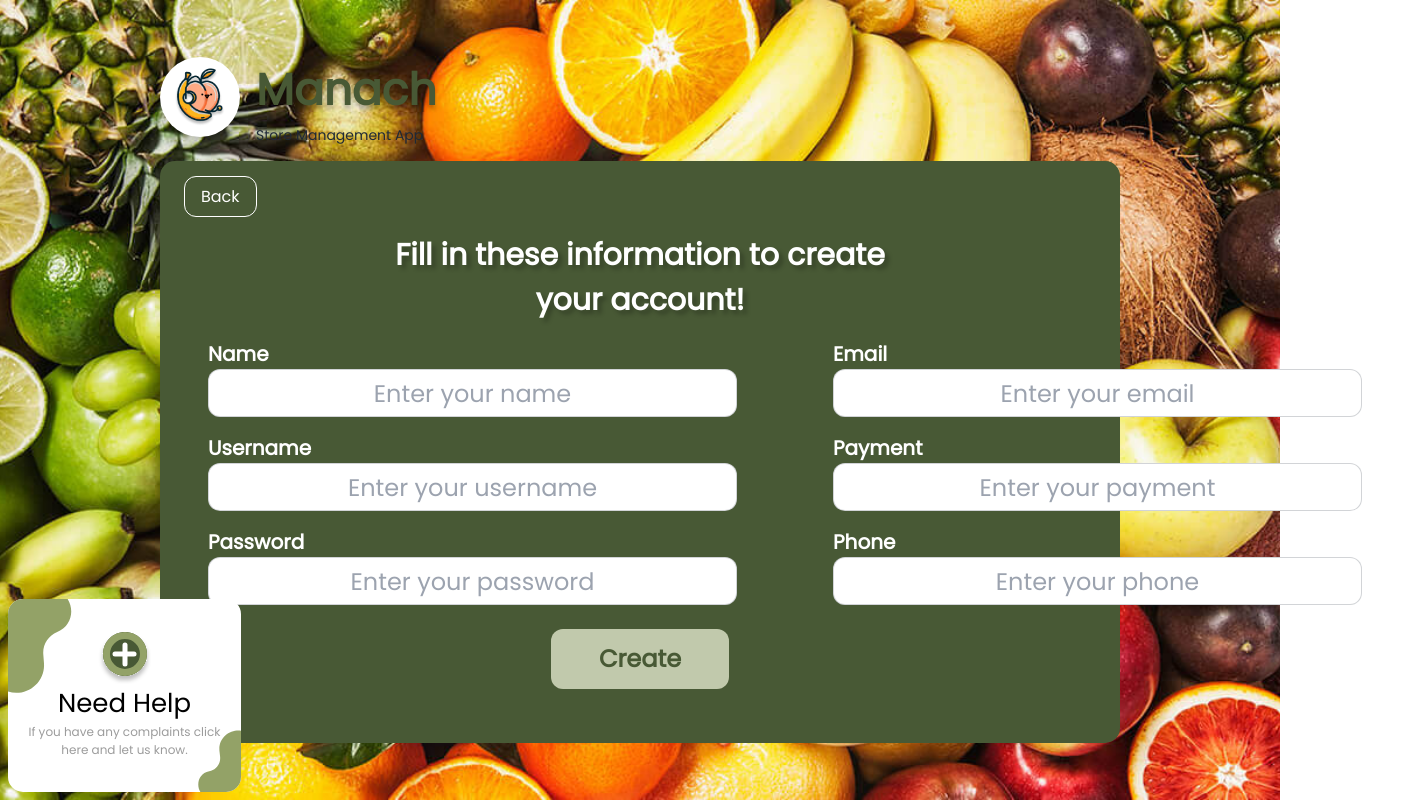
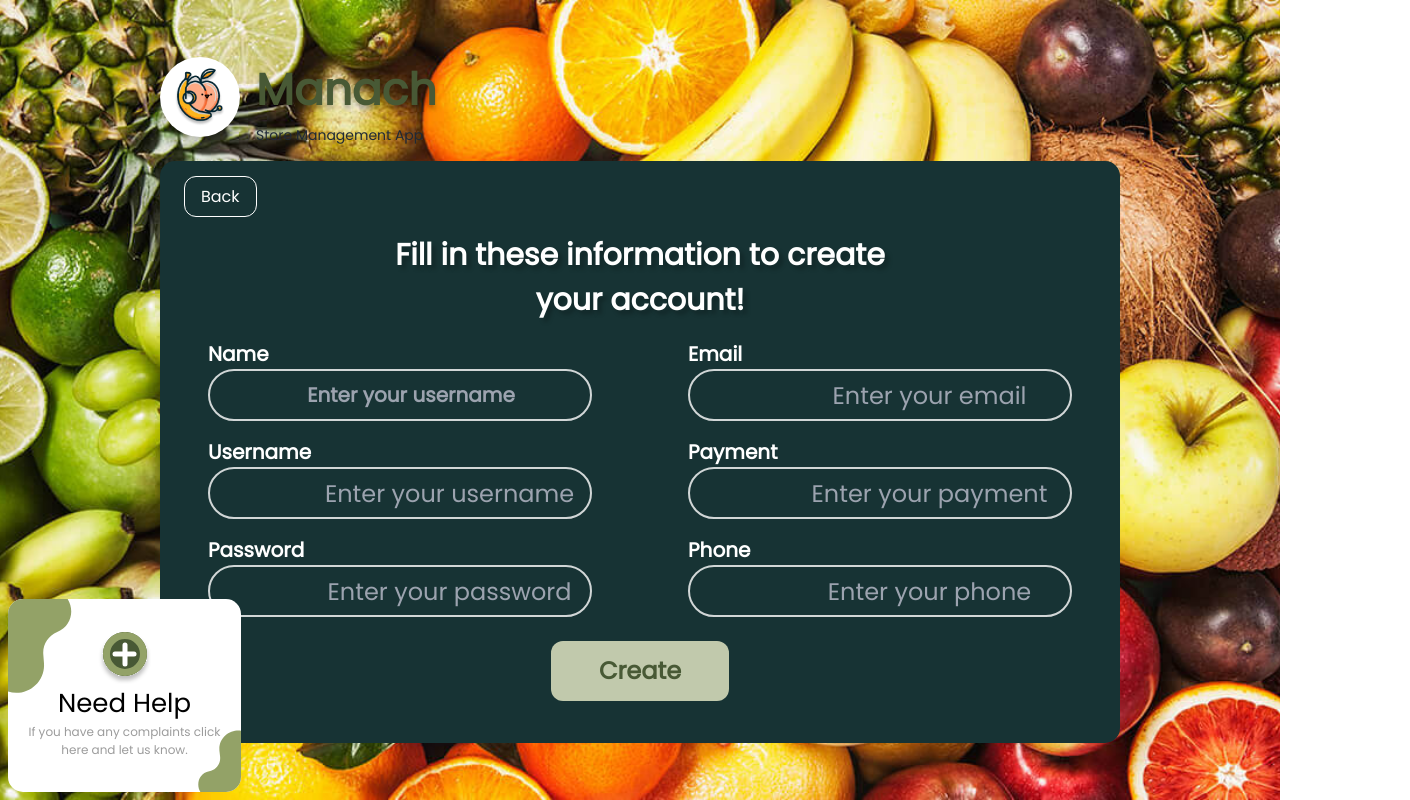
Before and after one commit to PHUPhan1707/Fruit-selling-management, a React (Vite) app: page /auth/signup in a window 1280 px wide. Shown: the whole page, 1410 px wide, since content can reach past the window. Built offline with nearby package versions, Linux system fonts and the light colour scheme; a web font is replaced by a local one.

Commit message:
About us/Auth Ux/Ui

```diff
--- a/src/components/WhatSetsUs/WhatSetsUsApart.jsx
+++ b/src/components/WhatSetsUs/WhatSetsUsApart.jsx
@@ -9,21 +9,22 @@ const WhatSetsUsApart = () => {
 					backgroundColor: '#485935',
 					display: 'flex',
 					flexDirection: 'column',
-					alignItems: 'flex-start',
-					paddingLeft: '170px',
+					alignItems: 'center',
+					paddingLeft: '0px',
 				}}
 			>
 				<div
 					style={{
 						width: '528px',
 						height: '106px',
-						color: '#ECF5E1',
+						color: 'green',
 						fontSize: '48px',
 						fontWeight: '700',
 						paddingTop: '107px',
+
 					}}
 				>
-					What sets us apart?
+					Soak with freshness
 				</div>
 				<div
 					style={{
--- a/src/routes/AboutUs/AtManach.jsx
+++ b/src/routes/AboutUs/AtManach.jsx
@@ -53,6 +53,7 @@ const AtManach = () => {
               gap: "15px",
               maxWidth: "100%",
               overflow: "hidden",
+              marginTop: "-80px",
             }}
           >
             {[...Array(4)].map((_, index) => {
@@ -67,9 +68,11 @@ const AtManach = () => {
                   transition={{ type: "spring", stiffness: 100 }}
                   className="card"
                   style={{
-                    width: "300px",
-                    height: "450px",
+                    width: "200px ",
+                    height: "425px",
                     flexShrink: 0,
+                    marginLeft: "25px",
+                    marginTop: index % 2 === 0 ? "120px" : "0",
                   }}
                 >
                   <img
@@ -103,7 +106,7 @@ const AtManach = () => {
           flexDirection: "column",
           justifyContent: "center",
           alignItems: "center",
-          padding: "60px",
+          padding: "50px",
           marginTop: "-150px",
           position: "relative",
           zIndex: -1,
@@ -125,7 +128,7 @@ const AtManach = () => {
           Live well and eat with passion
         </div>
         <ul
-        style={{
+          style={{
             fontSize: 15,
             color: '#F0F0F0',
             fontFamily: "Inter",
@@ -170,7 +173,7 @@ const AtManach = () => {
           <div
             style={{
               width: "800px",
-              height: "100px",
+              height: "auto",
               color: "#485935",
               fontSize: 20,
               fontFamily: "Poppins",
@@ -179,8 +182,13 @@ const AtManach = () => {
               padding: "50px",
             }}
           >
-            Whether you crave the familiar comfort of a classic apple or the
-            exotic allure of a tropical mango, we've got you covered!
+            We believe in produce. Tasty produce. Produce like:<br />
+
+            Apples. Oranges. Limes. Lemons. Guavas. Carrots. Cucumbers. Jicamas. Cauliflowers. Brussels sprouts. Shallots. Japanese eggplants. Asparagus. Artichokes—Jerusalem artichokes, too. Radishes. Broccoli. Baby broccoli. Broccolini. Bok choy. Scallions. Ginger. Cherries. Raspberries. Cilantro. Parsley. Dill.
+            <br />
+            What are we forgetting?
+            <br />
+            Oh! Onions. Yams. Avocados. Lettuce. Arugula (to some, “rocket”). Persian cucumbers, in addition to aforementioned “normal” cucumbers. Artichokes. Zucchinis. Pumpkins. Squash (what some cultures call pumpkins). Sweet potatoes and potato-potatoes. Jackfruit. Monk fruit. Fruit of the Loom. Fruits of our labor (this website). Sorrel. Pineapple. Mango. Gooseberries. Blackberries. Tomatoes. Heirloom tomatoes. Beets. Chives. Corn. Endive. Escarole, which, we swear, we’re vendors of organic produce, but if you asked us to describe what escaroles are...
           </div>
         </div>
       </div>
--- a/src/routes/AboutUs/Carousel.jsx
+++ b/src/routes/AboutUs/Carousel.jsx
@@ -50,26 +50,7 @@ const Carousel = () => {
 				</div>
 			</div>
 
-			<img
-				className="absolute right-0 top-3/4"
-				src="/src/assets/2a 1.png"
-				alt=""
-				style={{
-					width: '41.36819rem',
-					height: '21.88319rem',
-					clipPath: 'inset(0 0% 9% 0)',
-				}}
-			/>
-			<img
-				className="absolute left-0 top-3/4"
-				src="/src/assets/2b 2.png"
-				alt=""
-				style={{
-					width: '28.75rem',
-					height: '28.4375rem',
-					clipPath: 'inset(0 0 30% 0)',
-				}}
-			/>
+
 		</div>
 	)
 }
--- a/src/routes/Auth/AuthTemplate.jsx
+++ b/src/routes/Auth/AuthTemplate.jsx
@@ -6,24 +6,22 @@ const AuthTemplate = () => {
 	return (
 		<div className="flex">
 			<div
-
-
 			>
 				<div className="absolute bottom-0">
 					<NeedHelps />
 				</div>
 			</div>
-			<div className="flex-1 flex justify-center items-center min-h-screen w-full"
+			<div className="flex-1 flex justify-center absolute items-center min-h-screen w-full"
 			    style={{
 					backgroundImage: 'url(/src/assets/background_login.jpg)',
 					backgroundPosition: 'center',
 					backgroundRepeat: 'no-repeat',
 					backgroundSize: 'cover',
 					display: 'flex',
-
-
 					justifyContent: 'center',
-					alignItems: 'center',}}>
+					alignItems: 'center',
+					zIndex: -1,
+				}}>
 				<Outlet />
 			</div>
 		</div>
--- a/src/routes/Auth/Signup.jsx
+++ b/src/routes/Auth/Signup.jsx
@@ -91,7 +91,7 @@ const Signup = () => {
 			</div>
 			<div>
 				<div
-					className="w-fit !bg-green_dark1 text-center align-middle"
+					className="w-fit bg-[rgb(23,51,52)] text-center align-middle"
 					style={{
 						width: '60rem',
 						height: '36.375rem',
@@ -140,16 +140,23 @@ const Signup = () => {
 									>
 										Name
 									</span>
-									<label className="input input-bordered flex items-center gap-2 rounded-xl !bg-offwhite px-8 py-2 text-center">
+									<label className=" flex w-96 items-center rounded-full border-2 border-[rgba(255,255,255,0.8)] px-2 py-1 text-center">
 										<input
 											type="text"
+											style={{
+												color: 'var(--Offwhite, #FFF)',
+												fontSize: '1.25rem',
+												fontWeight: 600,
+											}}
 											name="name"
-											className="h-[2.5rem] grow text-center text-[1.5rem]"
-											placeholder="Enter your name"
+
+										className="h-[2.5rem] grow bg-transparent text-center text-[1.5rem] text-white outline-none placeholder-white"
+											placeholder="Enter your username"
 											onChange={formik.handleChange}
 											value={formik.values.name}
 										/>
 									</label>
+
 									{formik.errors.name && formik.touched.name && (
 										<p className="text-red-500">{formik.errors.name}</p>
 									)}
@@ -164,11 +171,11 @@ const Signup = () => {
 									>
 										Username
 									</span>
-									<label className="input input-bordered flex items-center gap-2 rounded-xl !bg-offwhite px-8 py-2 text-center">
+									<label className=" flex w-96 items-center rounded-full border-2 border-[rgba(255,255,255,0.8)] px-2 py-1 text-center">
 										<input
 											type="text"
 											name="username"
-											className="h-[2.5rem] grow text-center text-[1.5rem]"
+											className="h-[2.5rem] grow bg-transparent text-center text-[1.5rem] text-white outline-none placeholder-white"
 											placeholder="Enter your username"
 											onChange={formik.handleChange}
 											value={formik.values.username}
@@ -188,11 +195,11 @@ const Signup = () => {
 									>
 										Password
 									</span>
-									<label className="input input-bordered flex items-center gap-2 rounded-xl !bg-offwhite px-8 py-2 text-center">
+									<label className=" flex w-96 items-center rounded-full border-2 border-[rgba(255,255,255,0.8)] px-2 py-1 text-center">
 										<input
 											type="password"
 											name="password"
-											className="h-[2.5rem] grow text-center text-[1.5rem]"
+											className="h-[2.5rem] grow bg-transparent text-center text-[1.5rem] text-white outline-none placeholder-white"
 											placeholder="Enter your password"
 											onChange={formik.handleChange}
 											value={formik.values.password}
@@ -214,11 +221,11 @@ const Signup = () => {
 									>
 										Email
 									</span>
-									<label className="input input-bordered flex items-center gap-2 rounded-xl !bg-offwhite px-8 py-2 text-center">
+									<label className=" flex w-96 items-center rounded-full border-2 border-[rgba(255,255,255,0.8)] px-2 py-1 text-center">
 										<input
 											type="email"
 											name="email"
-											className="h-[2.5rem] grow text-center text-[1.5rem]"
+											className="h-[2.5rem] grow bg-transparent text-center text-[1.5rem] text-white outline-none placeholder-white"
 											placeholder="Enter your email"
 											onChange={formik.handleChange}
 											value={formik.values.email}
@@ -238,11 +245,11 @@ const Signup = () => {
 									>
 										Payment
 									</span>
-									<label className="input input-bordered flex items-center gap-2 rounded-xl !bg-offwhite px-8 py-2 text-center">
+									<label className=" flex w-96 items-center rounded-full border-2 border-[rgba(255,255,255,0.8)] px-2 py-1 text-center">
 										<input
 											type="text"
 											name="payment"
-											className="h-[2.5rem] grow text-center text-[1.5rem]"
+											className="h-[2.5rem] grow bg-transparent text-center text-[1.5rem] text-white outline-none placeholder-white"
 											placeholder="Enter your payment"
 											onChange={formik.handleChange}
 											value={formik.values.payment}
@@ -262,11 +269,11 @@ const Signup = () => {
 									>
 										Phone
 									</span>
-									<label className="input input-bordered flex items-center gap-2 rounded-xl !bg-offwhite px-8 py-2 text-center">
+									<label className=" flex w-96 items-center rounded-full border-2 border-[rgba(255,255,255,0.8)] px-2 py-1 text-center">
 										<input
 											type="text"
 											name="phone"
-											className="h-[2.5rem] grow text-center text-[1.5rem]"
+											className="h-[2.5rem] grow bg-transparent text-center text-[1.5rem] text-white outline-none placeholder-white"
 											placeholder="Enter your phone"
 											onChange={formik.handleChange}
 											value={formik.values.phone}
```
Also changed, not shown: src/routes/Auth/Login.jsx (+34 -26 lines).
